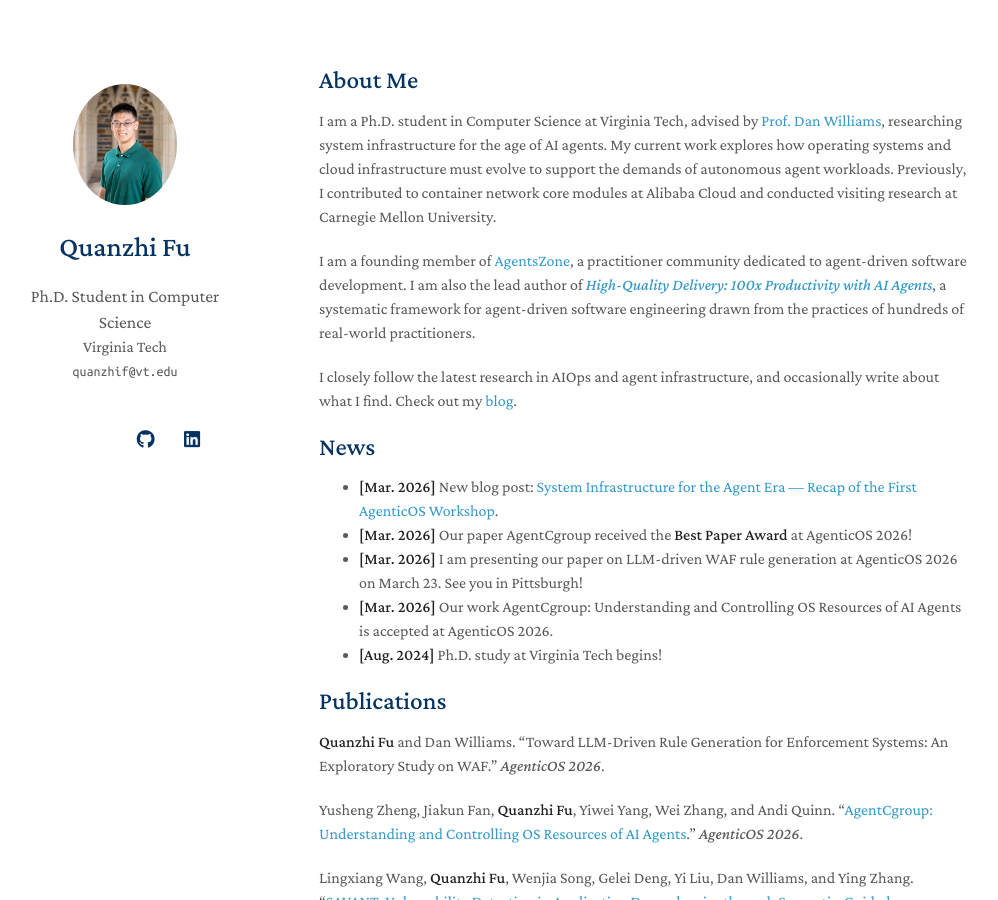
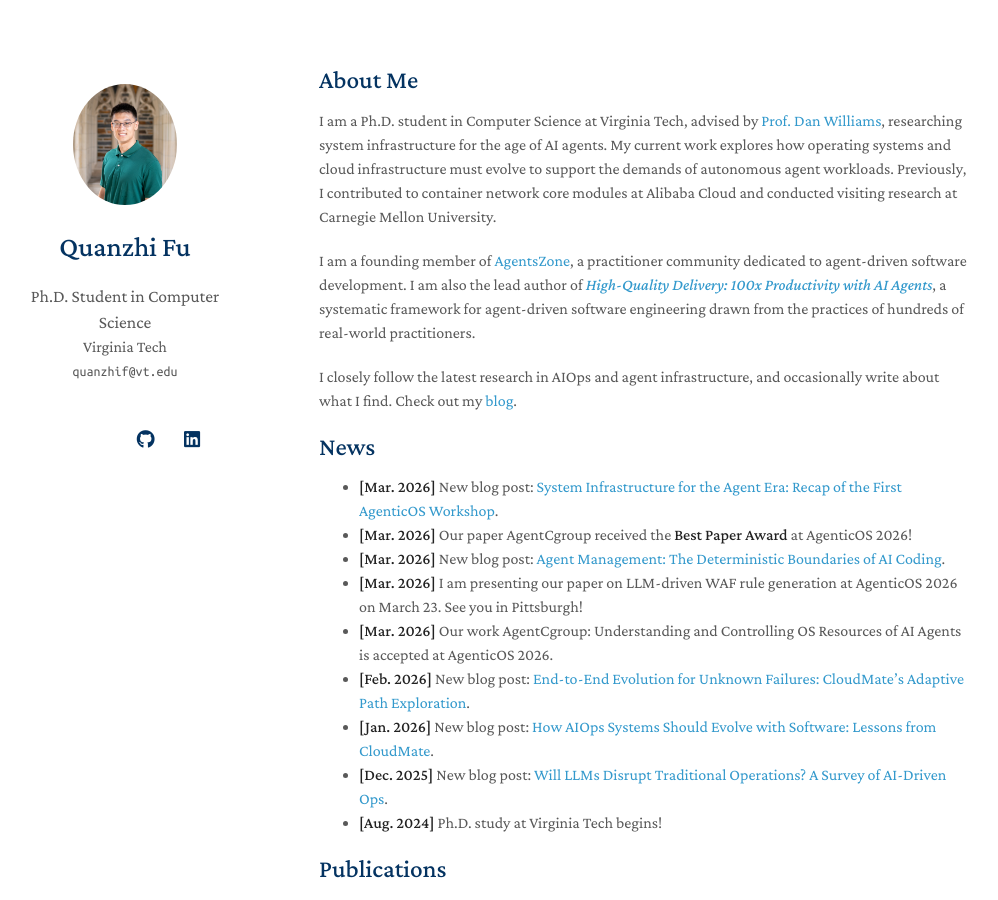
Before and after one commit to fqzz2000/fqzz2000.github.io, a Jekyll site: the page built from index.md, in a window 1280 px wide and 900 px high. Shown: the whole window, without its empty margins (151-1149 px from the left). Built offline with Jekyll 4.4.1, drawn with Linux system fonts in a browser that asks for light colours; nearby versions of some CDN libraries; a style sheet for code colours, icons or effects is not loaded; our own code applies the rules of GitHub Pages for plain Markdown files.

Commit message:
Add all past blog posts to News section

```diff
--- a/index.md
+++ b/index.md
@@ -12,10 +12,14 @@
 
 ## News
 
-- **[Mar. 2026]** New blog post: [System Infrastructure for the Agent Era — Recap of the First AgenticOS Workshop](/blog).
+- **[Mar. 2026]** New blog post: [System Infrastructure for the Agent Era: Recap of the First AgenticOS Workshop](/blog).
 - **[Mar. 2026]** Our paper AgentCgroup received the **Best Paper Award** at AgenticOS 2026!
+- **[Mar. 2026]** New blog post: [Agent Management: The Deterministic Boundaries of AI Coding](/blog).
 - **[Mar. 2026]** I am presenting our paper on LLM-driven WAF rule generation at AgenticOS 2026 on March 23. See you in Pittsburgh!
 - **[Mar. 2026]** Our work AgentCgroup: Understanding and Controlling OS Resources of AI Agents is accepted at AgenticOS 2026.
+- **[Feb. 2026]** New blog post: [End-to-End Evolution for Unknown Failures: CloudMate's Adaptive Path Exploration](/blog).
+- **[Jan. 2026]** New blog post: [How AIOps Systems Should Evolve with Software: Lessons from CloudMate](/blog).
+- **[Dec. 2025]** New blog post: [Will LLMs Disrupt Traditional Operations? A Survey of AI-Driven Ops](/blog).
 - **[Aug. 2024]** Ph.D. study at Virginia Tech begins!
 
 ## Publications
```
